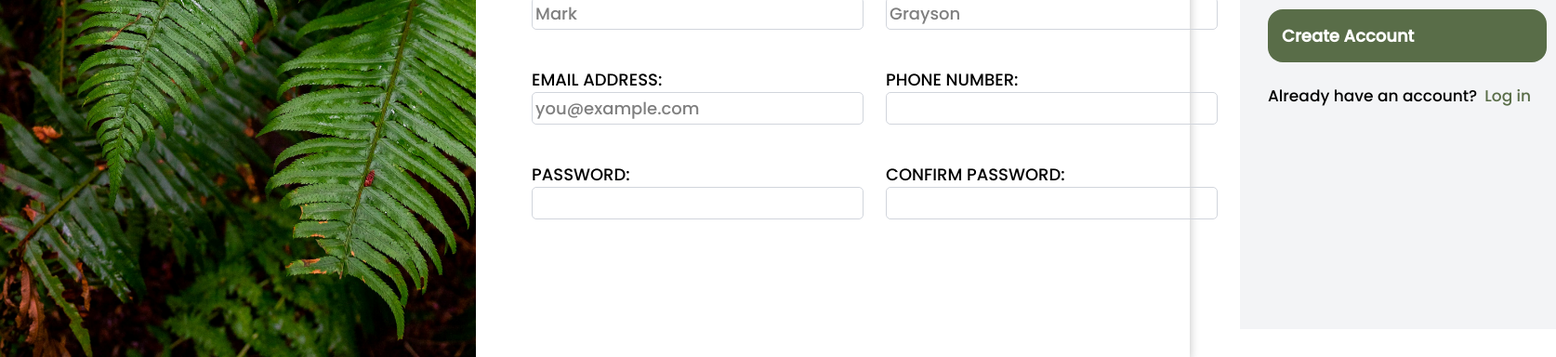
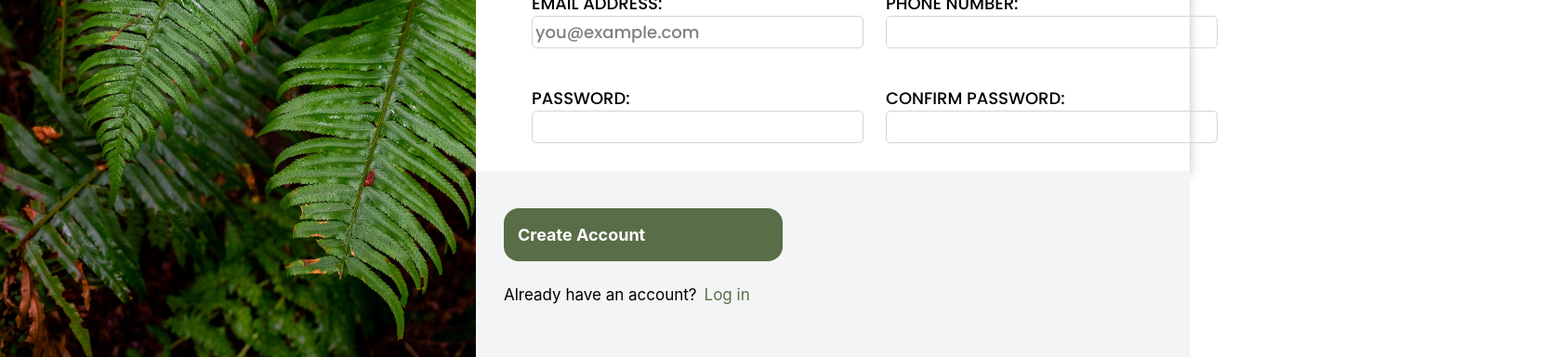
Before and after one commit to murilo404p/Form-TOP, a website built with Vite: page index.html in a window 1280 px wide. Shown: the part 416-800 px from the top of the page at 93% size, 1674 px wide, since content can reach past the window. Built offline with nearby package versions, Linux system fonts and the light colour scheme.

Commit message:
Button ajustado

```diff
--- a/index.html
+++ b/index.html
@@ -64,15 +64,14 @@
                 <input type="password" name="passwordConfirm" id="confirm_password" class="rounded-[5px] border border-gray-300 required">
               </div>
             </div>
-
-            <div class="bg-gray-100 h-96 w-full flex flex-col gap-6" id="action">
-              <button type="submit" class="cursor-pointer rounded-2xl flex flex-col w-[300px] text-white font-bold text-[18px] hover:scale-105 transform transition-transform duration-300">Create Account</button>
-              <p class="flex text-[17px] gap-2">
-                Already have an account?
-                <a href="https://onepiecedle.net/" class="flex text-[#596D48]">Log in</a>
-              </p>
-            </div>
           </form>
+        </div>
+        <div class="bg-gray-100 h-96 w-full flex flex-col gap-6" id="action">
+          <button type="submit" form="form" class="cursor-pointer rounded-2xl flex flex-col w-[300px] text-white font-bold text-[18px] hover:scale-105 transform transition-transform duration-300">Create Account</button>
+          <p class="flex text-[17px] gap-2">
+            Already have an account?
+            <a href="https://onepiecedle.net/" class="flex text-[#596D48]">Log in</a>
+          </p>
         </div>
 
       </section>
```
